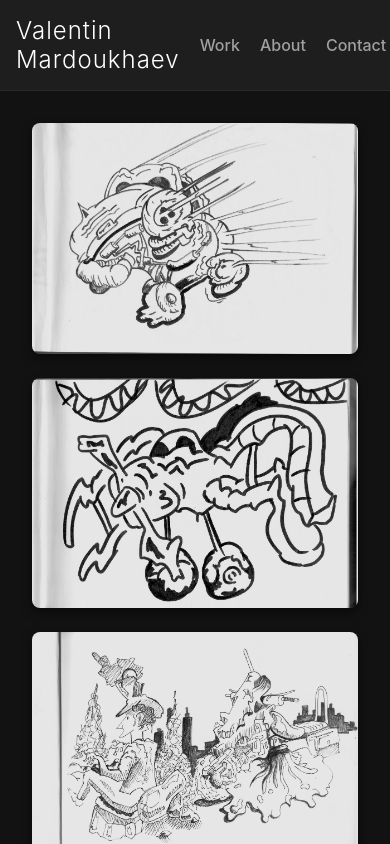
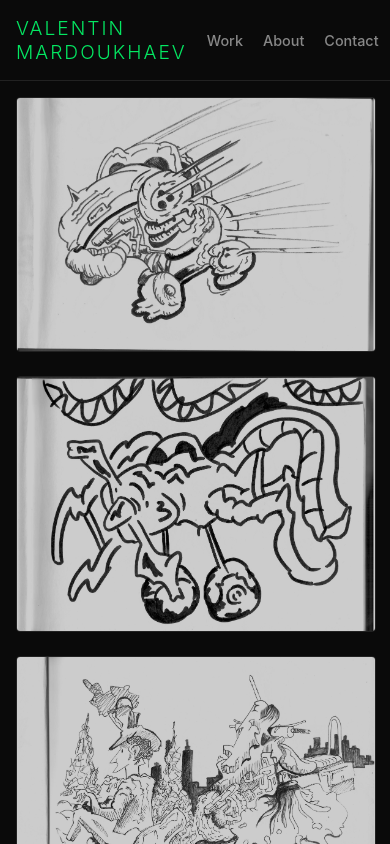
Before and after one commit to Vesanerie/portfolio-vesanerie, a React app: page / in a window 390 px wide. Shown: the top 844 px of the page. Built offline with nearby package versions, Linux system fonts and the light colour scheme; the HTML template or start-up script is replaced by a standard one.

Commit message:
Update style

```diff
--- a/package.json
+++ b/package.json
@@ -11,7 +11,8 @@
   "dependencies": {
     "lucide-react": "^0.563.0",
     "react": "^19.2.3",
-    "react-dom": "^19.2.3"
+    "react-dom": "^19.2.3",
+    "react-router-dom": "^7.13.0"
   },
   "devDependencies": {
     "@rsbuild/core": "^1.7.1",
--- a/src/App.css
+++ b/src/App.css
@@ -2,19 +2,26 @@
 
 /* --- Variables & Reset --- */
 :root {
-  --bg-main: #121212;
-  --bg-secondary: #1e1e1e;
-  --text-primary: #e0e0e0;
-  --text-muted: #a0a0a0;
-  --border-color: #2a2a2a;
-  --accent-color: #ffffff;
+  /* Backgrounds */
+  --bg-primary: #0a0a0a;    /* Deep Black */
+  --bg-secondary: #121212;  /* Slightly lighter charcoal */
+
+  /* Accents */
+  --malachite: #04E762;
+  --malachite-dim: rgba(4, 231, 98, 0.15); /* For subtle glows */
+
+  /* Text */
+  --text-main: #f5f5f5;
+  --text-muted: #888888;
+
+  --border-color: #222222;
 }
 
 body {
   margin: 0;
   font-family: -apple-system, BlinkMacSystemFont, 'Segoe UI', Roboto, sans-serif;
-  background-color: var(--bg-main);
-  color: var(--text-primary);
+  background-color: var(--bg-primary);
+  color: var(--text-main);
   overflow-x: hidden;
 }
 
@@ -24,7 +31,7 @@ body {
   justify-content: space-between;
   align-items: center;
   padding: 1rem 2rem;
-  background: var(--bg-secondary);
+  background: var(--bg-primary);
   border-bottom: 1px solid var(--border-color);
   position: sticky;
   top: 0;
@@ -34,20 +41,24 @@ body {
 .navbar h2 {
   margin: 0;
   font-weight: 300;
-  letter-spacing: 1px;
-  color: var(--accent-color);
+  letter-spacing: 2px;
+  color: var(--malachite);
+  text-transform: uppercase;
+  font-size: 1.2rem;
 }
 
 .nav-links a {
   margin-left: 20px;
   text-decoration: none;
   color: var(--text-muted);
+  font-size: 0.9rem;
   font-weight: 500;
-  transition: color 0.2s;
+  transition: all 0.2s;
 }
 
 .nav-links a:hover {
-  color: var(--accent-color);
+  color: var(--malachite);
+  text-shadow: 0 0 10px var(--malachite-dim);
 }
 
 /* --- Main Container --- */
@@ -59,40 +70,70 @@ body {
 
 /* --- Masonry Gallery Grid --- */
 .gallery-grid {
-  /* Using CSS Columns for Masonry */
   column-count: 3;
   column-gap: 20px;
   width: 100%;
 }
 
 .gallery-item {
-  display: inline-block; /* Required for column-flow */
+  display: inline-block;
   width: 100%;
   margin-bottom: 20px;
-  cursor: pointer;
+  position: relative; /* For watermark positioning */
+  cursor: none !important;
   overflow: hidden;
-  border-radius: 8px;
-  background: var(--bg-secondary);
-  box-shadow: 0 4px 10px rgba(0,0,0,0.5);
-  transition: transform 0.3s ease, box-shadow 0.3s ease;
+  border-radius: 4px;
+  background: #000;
+  border: 1px solid var(--border-color);
+  transition: all 0.4s cubic-bezier(0.165, 0.84, 0.44, 1);
 }
 
 .gallery-item:hover {
-  transform: translateY(-5px);
-  box-shadow: 0 8px 20px rgba(0,0,0,0.7);
+  transform: translateY(-8px);
+  border-color: var(--malachite);
+  box-shadow: 0 10px 30px rgba(4, 231, 98, 0.1);
 }
 
 .gallery-item img {
   width: 100%;
-  height: auto; /* Natural height for Masonry */
+  height: auto;
   display: block;
-  filter: brightness(0.9);
-  transition: filter 0.3s ease;
-  min-height: 150px; /* Placeholder space */
+  filter: grayscale(20%) brightness(0.8);
+  transition: all 0.5s ease;
 }
 
 .gallery-item:hover img {
-  filter: brightness(1.05);
+  filter: grayscale(0%) brightness(0.4); /* Dims more for watermark readability */
+  transform: scale(1.05);
+}
+
+/* --- Watermark Tooltip --- */
+.item-overlay {
+  position: absolute;
+  top: 0;
+  left: 0;
+  width: 100%;
+  height: 100%;
+  display: flex;
+  align-items: center;
+  justify-content: center;
+  opacity: 0;
+  transition: opacity 0.3s ease;
+  pointer-events: none;
+}
+
+.item-title {
+  color: #ffffff;
+  font-size: 0.9rem;
+  font-weight: 300;
+  letter-spacing: 3px;
+  text-transform: uppercase;
+  border-bottom: 1px solid var(--malachite);
+  padding-bottom: 5px;
+}
+
+.gallery-item:hover .item-overlay {
+  opacity: 1;
 }
 
 /* --- Carousel / Modal Overlay --- */
@@ -102,39 +143,59 @@ body {
   left: 0;
   width: 100vw;
   height: 100vh;
-  background: rgba(0, 0, 0, 0.95);
-  backdrop-filter: blur(8px);
+  background: rgba(0, 0, 0, 0.98);
+  backdrop-filter: blur(12px);
   display: flex;
   justify-content: center;
   align-items: center;
   z-index: 1000;
-  animation: fadeIn 0.25s ease-out;
+  animation: fadeIn 0.3s ease-out;
+  touch-action: none;
 }
 
-.carousel-content {
-  position: relative;
-  max-width: 90vw;
-  max-height: 90vh;
+/* Carousel Track Sliding Logic */
+.carousel-track-container {
+  width: 100vw;
+  overflow: hidden;
+  display: flex;
+  align-items: center;
+  justify-content: center;
+}
+
+.carousel-track {
+  display: flex;
+  transition: transform 0.5s cubic-bezier(0.4, 0, 0.2, 1);
+  will-change: transform;
+}
+
+.carousel-slide {
+  min-width: 100vw;
   display: flex;
   flex-direction: column;
   align-items: center;
+  justify-content: center;
+  padding: 0 20px;
+  box-sizing: border-box;
 }
 
 .carousel-image {
-  max-width: 100%;
-  max-height: 80vh;
+  max-width: 90%;
+  max-height: 75vh;
   object-fit: contain;
-  border-radius: 4px;
-  box-shadow: 0 0 30px rgba(0,0,0,0.9);
+  border: 1px solid var(--border-color);
+  box-shadow: 0 0 50px rgba(0,0,0,1);
+  user-select: none;
+  -webkit-user-drag: none;
 }
 
 .carousel-caption {
-  color: var(--accent-color);
+  color: var(--malachite);
   margin-top: 1.5rem;
-  font-size: 1.1rem;
-  font-weight: 300;
-  letter-spacing: 0.8px;
+  font-size: 1rem;
+  font-weight: 400;
+  letter-spacing: 2px;
   text-transform: uppercase;
+  text-align: center;
 }
 
 /* --- Controls --- */
@@ -142,14 +203,13 @@ body {
   background: none;
   border: none;
   color: var(--text-muted);
-  cursor: pointer;
-  padding: 10px;
-  transition: all 0.2s ease;
+  cursor: none !important;
+  padding: 15px;
+  transition: all 0.3s ease;
 }
 
 .close-btn:hover, .nav-btn:hover {
-  color: var(--accent-color);
-  transform: scale(1.1);
+  color: var(--malachite);
 }
 
 .close-btn {
@@ -157,23 +217,74 @@ body {
   top: 25px;
   right: 25px;
   z-index: 1010;
+  font-size: 1.5rem;
 }
 
 .nav-btn {
   position: absolute;
   top: 50%;
   transform: translateY(-50%);
-  background: rgba(255, 255, 255, 0.03);
+  background: rgba(4, 231, 98, 0.05);
+  border: 1px solid rgba(4, 231, 98, 0.1);
   border-radius: 50%;
   z-index: 1010;
+  display: flex;
+  justify-content: center;
+  align-items: center;
 }
 
 .nav-btn:hover {
-  background: rgba(255, 255, 255, 0.15);
+  background: var(--malachite-dim);
+  border-color: var(--malachite);
+  transform: translateY(-50%) scale(1.1);
 }
 
-.prev-btn { left: 30px; }
-.next-btn { right: 30px; }
+.prev-btn { left: 40px; }
+.next-btn { right: 40px; }
+
+/* --- Custom Cursor --- */
+html, body, #root, .container, .app,
+a, button, .gallery-item, .modal-overlay, .nav-btn, .close-btn {
+  cursor: none !important;
+}
+
+.custom-cursor-wrapper {
+  position: fixed;
+  pointer-events: none;
+  z-index: 10000;
+  transform: translate(-50%, -50%);
+  display: flex;
+  align-items: center;
+  justify-content: center;
+}
+
+.cursor-circle {
+  width: 30px;
+  height: 30px;
+  border: 1.5px solid var(--malachite);
+  border-radius: 50%;
+  background-color: var(--malachite-dim);
+  transition: all 0.2s ease-out;
+}
+
+.type-nav .cursor-circle {
+  width: 40px;
+  height: 40px;
+  background-color: var(--malachite-dim);
+  border-color: rgba(0, 255, 127, 0.5);
+}
+
+.custom-cursor-wrapper.hovering {
+  transform: translate(-50%, -50%) scale(1.5);
+}
+
+.custom-cursor-wrapper svg {
+  filter: drop-shadow(0 0 8px var(--malachite-dim));
+}
+
+.type-action {
+  transform: translate(-50%, -50%) scale(1.3);
+}
 
 /* --- Animations & Responsiveness --- */
 @keyframes fadeIn {
@@ -182,19 +293,15 @@ body {
 }
 
 @media (max-width: 1100px) {
-  .gallery-grid {
-    column-count: 2;
-  }
+  .gallery-grid { column-count: 2; }
 }
 
 @media (max-width: 768px) {
-  .nav-btn { display: none; } /* Mobile users can tap/swipe */
+  .nav-btn { display: none; }
+  .gallery-grid { column-count: 1; }
+  .navbar { padding: 1rem; }
+  .container { padding: 1rem; }
 
-  .gallery-grid {
-    column-count: 1;
-  }
-
-  .navbar {
-    padding: 1rem;
-  }
+  .custom-cursor-wrapper { display: none; }
+  html, body, button, a, .gallery-item { cursor: auto !important; }
 }
--- a/src/App.tsx
+++ b/src/App.tsx
@@ -1,5 +1,5 @@
 import React, { useState, useEffect, useCallback } from 'react';
-import { X, ChevronLeft, ChevronRight } from 'lucide-react';
+import { X, ChevronLeft, ChevronRight, Target } from 'lucide-react';
 import './App.css';
 
 // 1. Define our Data Type
@@ -26,24 +26,102 @@ const PORTFOLIO_ITEMS: ArtWork[] = [
     url: "images/Carnet-Rouge-69.jpeg",
   },
   {
-    id: 2,
+    id: 3, // Fixed duplicate ID
     title: "Example 4",
     url: "images/Carnet-Rouge-70.jpeg",
   },
   {
-    id: 2,
+    id: 4, // Fixed duplicate ID
     title: "Example 5",
     url: "images/Carnet-Rouge-71.jpeg",
   },
   {
-    id: 2,
+    id: 5, // Fixed duplicate ID
     title: "Example 6",
     url: "images/Carnet-Rouge-72.jpeg",
   },
 ];
 
+const CustomCursor = () => {
+  const [position, setPosition] = useState({ x: 0, y: 0 });
+  const [hoverType, setHoverType] = useState<'nav' | 'action'>('action'); // Default to action
+  const [isVisible, setIsVisible] = useState(false);
+
+  useEffect(() => {
+    const moveCursor = (e: MouseEvent) => {
+      setIsVisible(true);
+      setPosition({ x: e.clientX, y: e.clientY });
+
+      // Check if we are over the navbar or a link within it
+      const target = e.target as HTMLElement;
+      if (target.closest('.navbar')) {
+        setHoverType('nav');
+      } else {
+        setHoverType('action');
+      }
+    };
+
+    const handleMouseLeave = () => setIsVisible(false);
+    const handleMouseEnter = () => setIsVisible(true);
+
+    window.addEventListener('mousemove', moveCursor);
+    document.addEventListener('mouseleave', handleMouseLeave);
+    document.addEventListener('mouseenter', handleMouseEnter);
+
+    return () => {
+      window.removeEventListener('mousemove', moveCursor);
+      document.removeEventListener('mouseleave', handleMouseLeave);
+      document.removeEventListener('mouseenter', handleMouseEnter);
+    };
+  }, []);
+
+  if (!isVisible) return null;
+
+  return (
+    <div
+      className={`custom-cursor-wrapper type-${hoverType}`}
+      style={{ left: `${position.x}px`, top: `${position.y}px` }}
+    >
+      {hoverType === 'action' ? (
+        <Target size={28} color="var(--malachite)" strokeWidth={1.5} />
+      ) : (
+        <div className="cursor-circle" />
+      )}
+    </div>
+  );
+};
+
 const App = () => {
   const [selectedIndex, setSelectedIndex] = useState<number | null>(null);
+
+  const [touchStart, setTouchStart] = useState<number | null>(null);
+  const [touchEnd, setTouchEnd] = useState<number | null>(null);
+
+  // Minimum distance required to be considered a "swipe"
+  const minSwipeDistance = 50;
+
+  const onTouchStart = (e: React.TouchEvent) => {
+    setTouchEnd(null); // Reset for new swipe
+    setTouchStart(e.targetTouches[0].clientX);
+  };
+
+  const onTouchMove = (e: React.TouchEvent) => {
+    setTouchEnd(e.targetTouches[0].clientX);
+  };
+
+  const onTouchEnd = () => {
+    if (!touchStart || !touchEnd) return;
+
+    const distance = touchStart - touchEnd;
+    const isLeftSwipe = distance > minSwipeDistance;
+    const isRightSwipe = distance < -minSwipeDistance;
+
+    if (isLeftSwipe) {
+      showNext();
+    } else if (isRightSwipe) {
+      showPrev();
+    }
+  };
 
   // 3. Navigation Handlers
   const closeCarousel = () => setSelectedIndex(null);
@@ -107,6 +185,7 @@ const App = () => {
 
       {/* --- Main Gallery Grid --- */}
       <main className="container">
+        <CustomCursor />
         <div className="gallery-grid">
           {PORTFOLIO_ITEMS.map((item, index) => (
             <div
@@ -115,6 +194,11 @@ const App = () => {
               onClick={() => setSelectedIndex(index)}
             >
               <img src={item.url} alt={item.title} loading="lazy" />
+
+              {/* The Watermark Tooltip */}
+              <div className="item-overlay">
+                <span className="item-title">{item.title}</span>
+              </div>
             </div>
           ))}
         </div>
@@ -122,7 +206,13 @@ const App = () => {
 
       {/* --- Carousel Overlay --- */}
       {selectedIndex !== null && (
-        <div className="modal-overlay" onClick={closeCarousel}>
+        <div
+          className="modal-overlay"
+          onClick={closeCarousel}
+          onTouchStart={onTouchStart}
+          onTouchMove={onTouchMove}
+          onTouchEnd={onTouchEnd}
+        >
           {/* Close Button */}
           <button className="close-btn" onClick={closeCarousel}>
             <X size={32} />
@@ -131,7 +221,10 @@ const App = () => {
           {/* Previous Arrow */}
           <button
             className="nav-btn prev-btn"
-            onClick={(e) => { e.stopPropagation(); showPrev(); }}
+            onClick={(e) => {
+              e.stopPropagation();
+              showPrev();
+            }}
           >
             <ChevronLeft size={48} />
           </button>
@@ -139,7 +232,9 @@ const App = () => {
           {/* Image Content */}
           <div
             className="carousel-content"
-            onClick={(e) => e.stopPropagation()} /* Stop click passing to overlay */
+            onClick={(e) =>
+              e.stopPropagation()
+            } /* Stop click passing to overlay */
           >
             <img
               src={PORTFOLIO_ITEMS[selectedIndex].url}
@@ -154,7 +249,10 @@ const App = () => {
           {/* Next Arrow */}
           <button
             className="nav-btn next-btn"
-            onClick={(e) => { e.stopPropagation(); showNext(); }}
+            onClick={(e) => {
+              e.stopPropagation();
+              showNext();
+            }}
           >
             <ChevronRight size={48} />
           </button>
```
Also changed, not shown: 1 other file (tests, documents, lock files or other folders).
